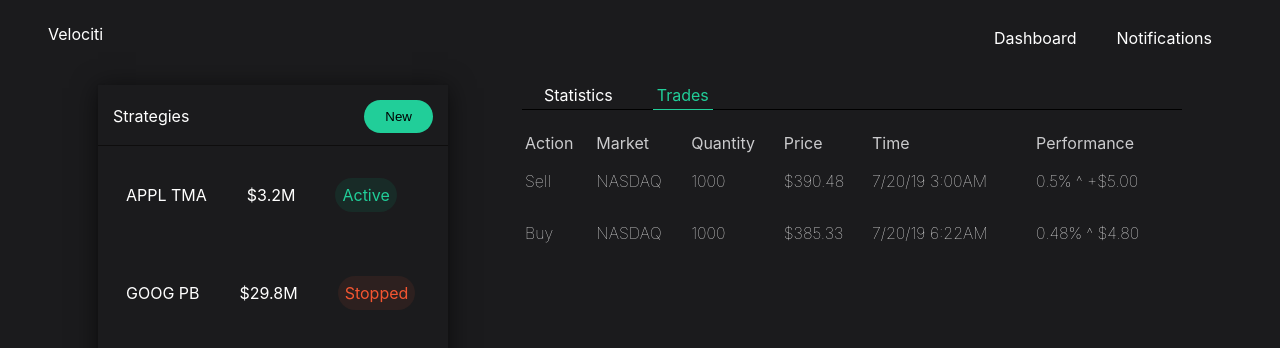
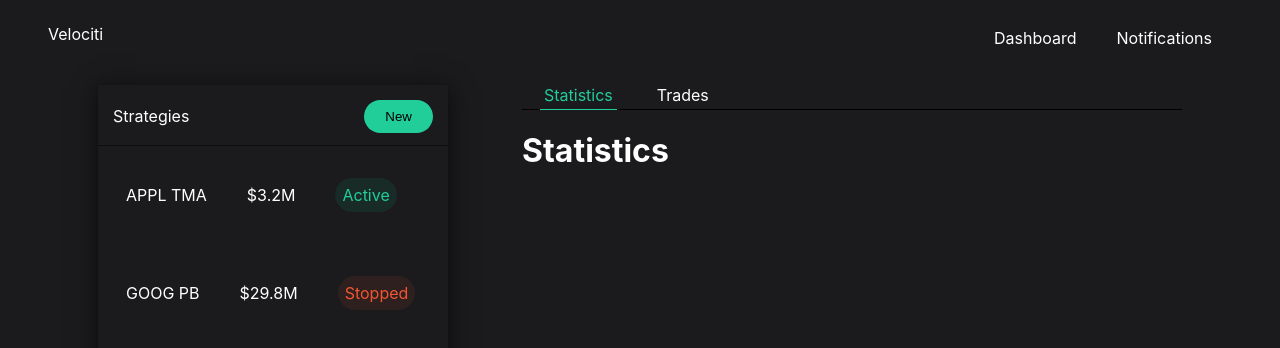
Before and after one commit to JGoldman110/VelocitiFrontend, an Angular app: page / in a window 1280 px wide. Shown: the top 348 px of the page. Built offline with nearby package versions, Linux system fonts and the light colour scheme.

Commit message:
git tabs working on strat details comp

```diff
--- a/src/app/strategy/strategy-detail/strategy-detail.component.css
+++ b/src/app/strategy/strategy-detail/strategy-detail.component.css
@@ -15,6 +15,7 @@
   margin: 18px;
   border-bottom: 1px solid black;
   padding: 4px;
+  cursor: pointer;
 }
 
 .menu > a.active {
--- a/src/app/strategy/strategy-detail/strategy-detail.component.html
+++ b/src/app/strategy/strategy-detail/strategy-detail.component.html
@@ -3,10 +3,14 @@
 
   </div>
   <div class="menu">
-    <a href="#">Statistics</a>
-    <a class="active" href="#">Trades</a>
+    <a (click)="toggelStatistics()" [ngClass]="showStatitics ? 'active' : ''">Statistics</a>
+    <a (click)="toggelTrades()" [ngClass]="showTrades ? 'active' : ''">Trades</a>
   </div>
-  <div class="trades">
+  <div *ngIf="showStatitics" class="statistics">
+    <h1>Statistics</h1>
+  </div>
+  <div *ngIf="showTrades" class="trades">
+    <h1>Trades</h1>
     <table class="trades-table">
       <tr class="trades-table-header">
         <th align="left">Action</th>
--- a/src/app/strategy/strategy-detail/strategy-detail.component.ts
+++ b/src/app/strategy/strategy-detail/strategy-detail.component.ts
@@ -1,10 +1,29 @@
-import { Component } from '@angular/core';
+import { Component, OnInit } from '@angular/core';
 
 @Component({
   selector: 'app-strategy-detail',
   templateUrl: './strategy-detail.component.html',
   styleUrls: ['./strategy-detail.component.css']
 })
-export class StrategyDetailComponent {
+export class StrategyDetailComponent implements OnInit {
+  showStatitics:boolen = true;
+  showTrades:boolean = false;
 
+  constructor() {
+
+  }
+
+  OnInit() {
+
+  }
+
+  toggelStatistics() {
+    this.showTrades = false;
+    this.showStatitics = true;
+  }
+
+  toggelTrades() {
+    this.showStatitics = false;
+    this.showTrades = true;
+  }
 }
```
